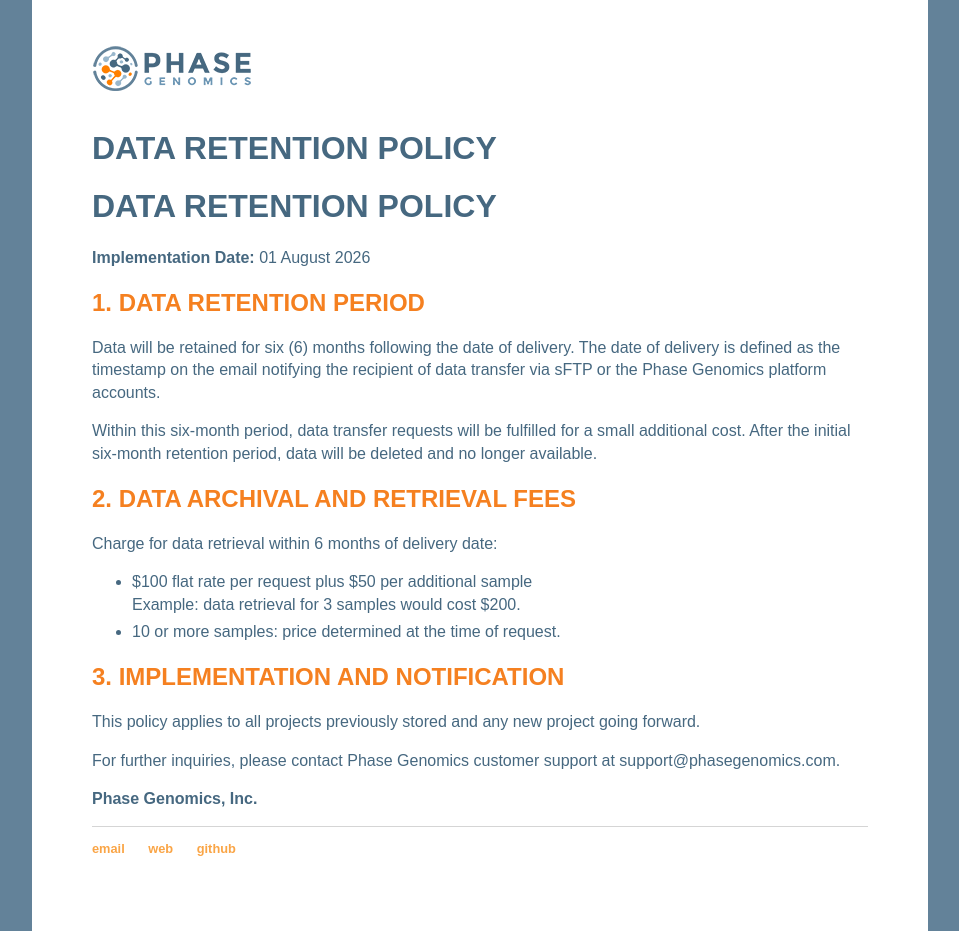
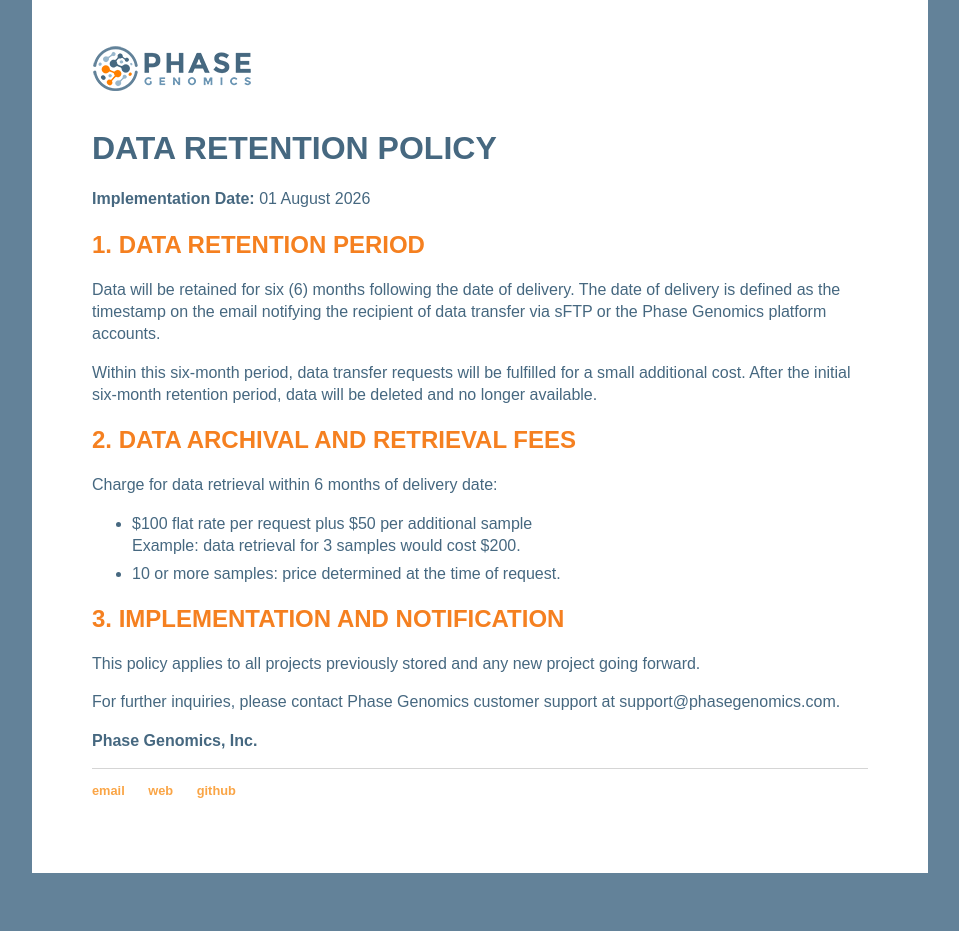
Before and after one commit to phasegenomics/phasegenomics.github.io, a Jekyll site: the page built from _posts/2026-08-01-data-retention-policy.md, in a window 1280 px wide. Shown: the whole page, without its empty margins (160-1119 px from the left). Built offline with Jekyll 4.4.1, drawn with Linux system fonts in a browser that asks for light colours; after the commit the page ends 900 px from its top, so only the background shows below that.

Commit message:
Update 2026-08-01-data-retention-policy.md

```diff
--- a/_posts/2026-08-01-data-retention-policy.md
+++ b/_posts/2026-08-01-data-retention-policy.md
@@ -4,8 +4,6 @@
 date: 2026-08-01
 description: "Phase Genomics data retention policy."
 ---
-
-# Data Retention Policy
 
 **Implementation Date:** 01 August 2026
 
```
